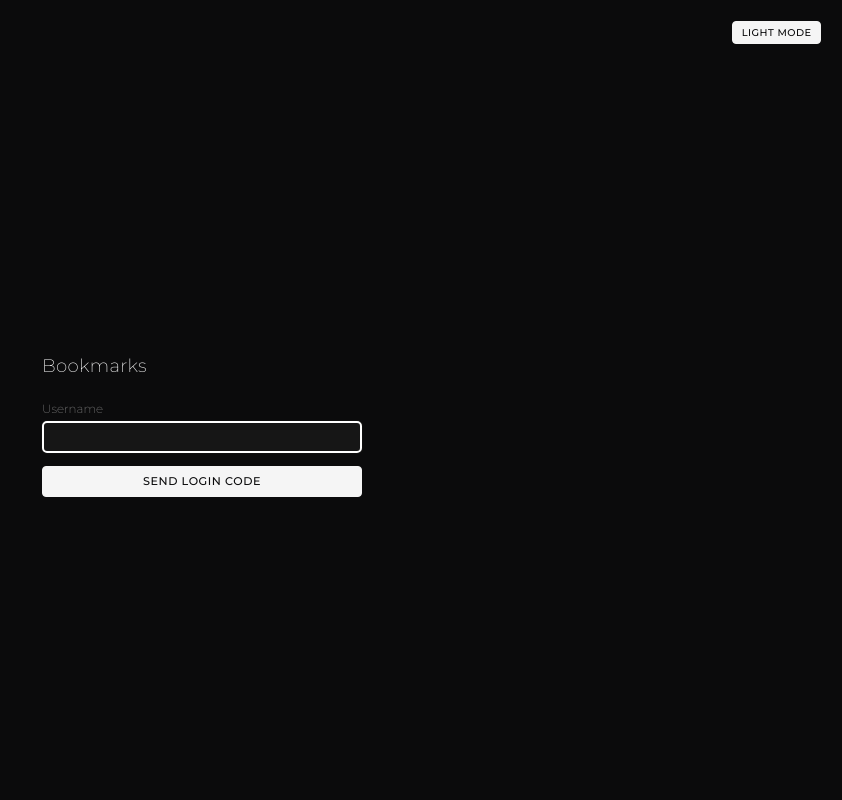
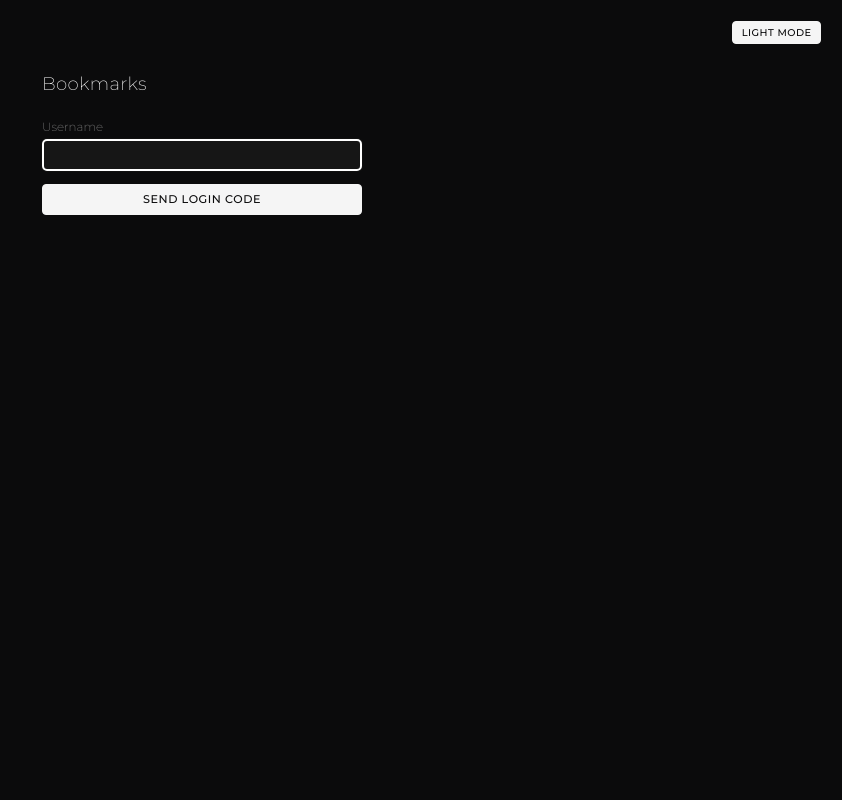
Before and after one commit to piatek84/app_bookmarks_pi, a FastAPI app: page / in a window 1280 px wide. Shown: the whole page, without its empty margins (438-1280 px from the left). Run offline with FastAPI, Linux system fonts and the light colour scheme; parts of the project's set-up code (start-up, migrations or seed data) failed here and were passed over.

Commit message:
Refactor code

```diff
--- a/bookmarks_pi/static/styles.css
+++ b/bookmarks_pi/static/styles.css
@@ -33,8 +33,8 @@ body {
   margin: 0;
   min-height: 100vh;
   display: flex;
-  align-items: safe center;
-  justify-content: safe center;
+  flex-direction: column;
+  align-items: center;
   background: var(--bg);
   color: var(--fg);
   font-family: "Montserrat", system-ui, sans-serif;
@@ -122,6 +122,7 @@ button:hover {
   display: flex;
   gap: 0.5rem;
   flex-wrap: wrap;
+  margin-top: 0.75rem;
   margin-bottom: 1rem;
 }
 
```
